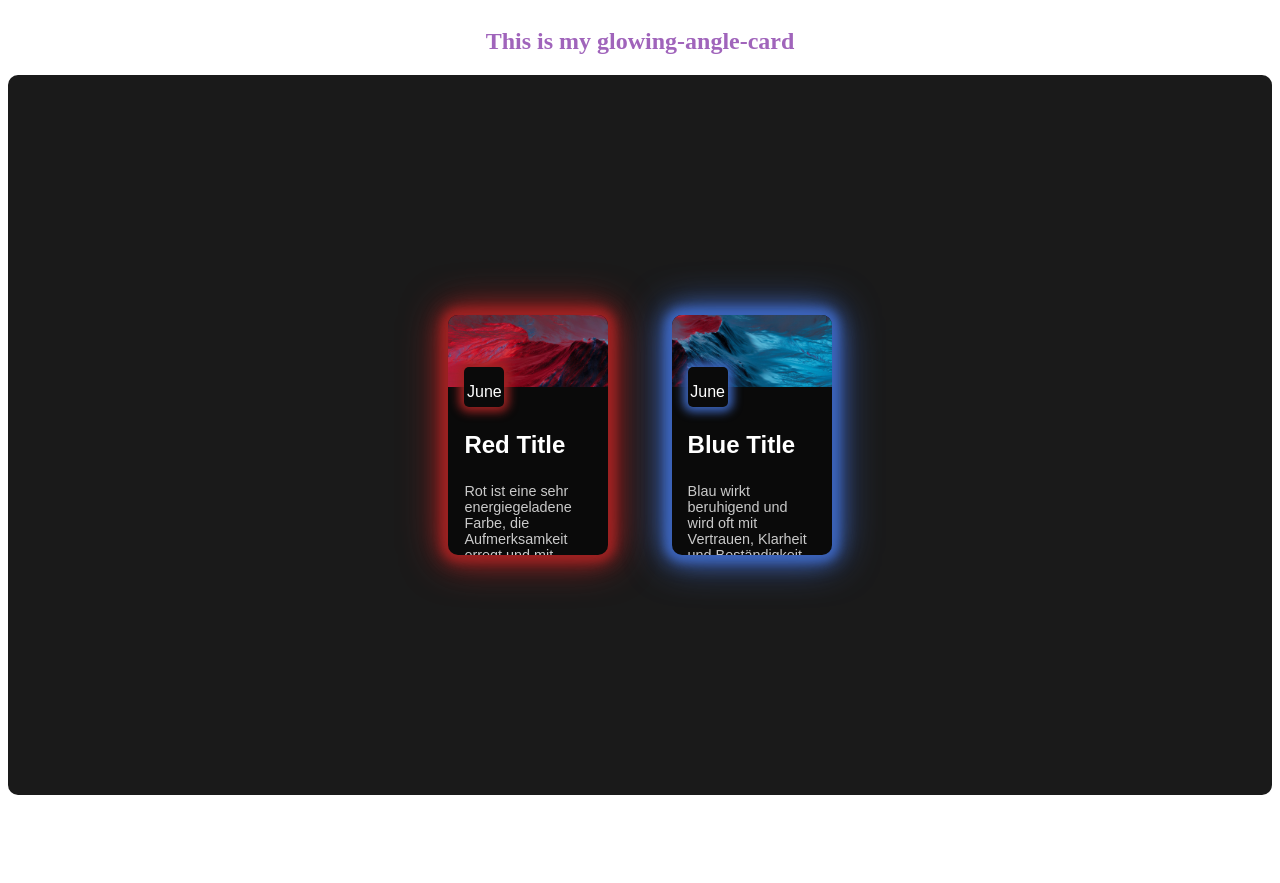
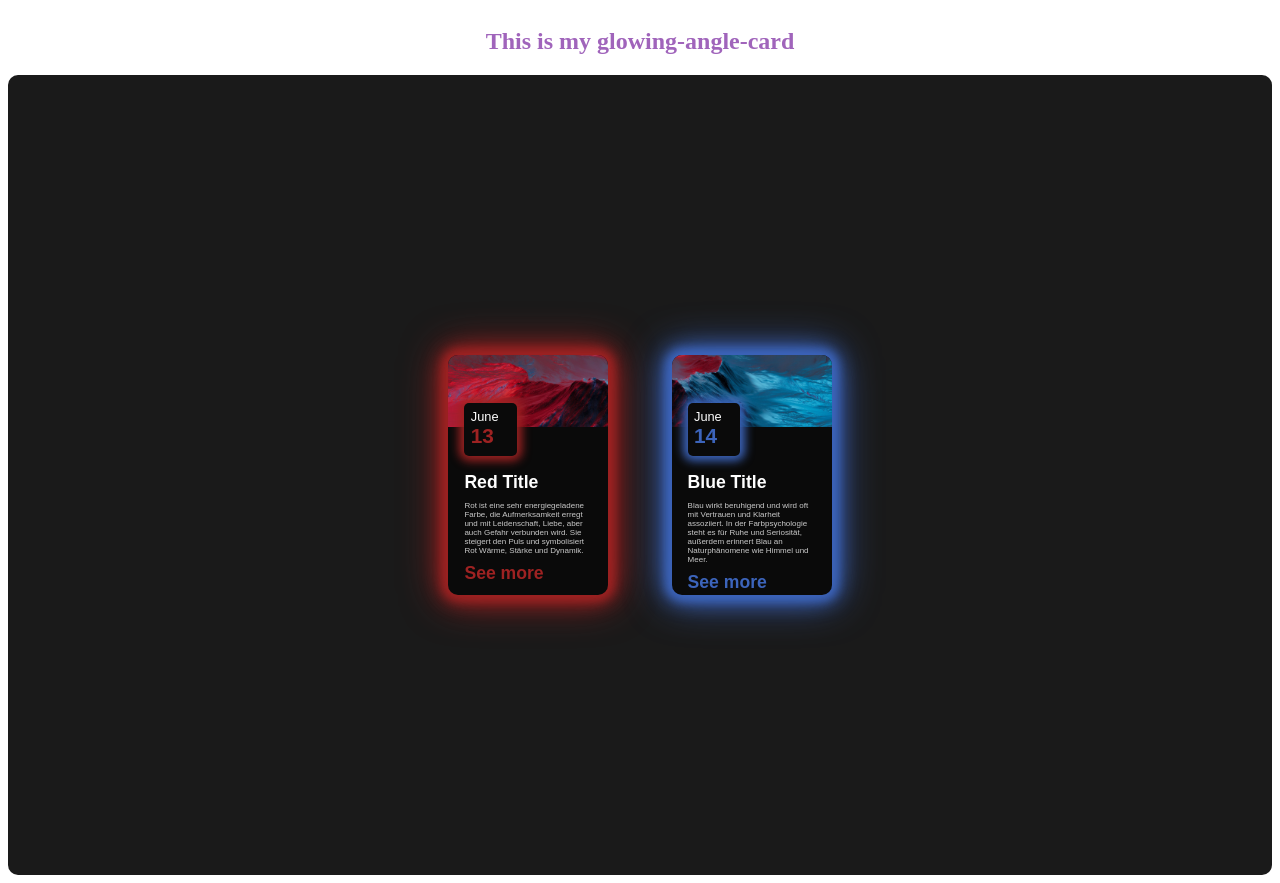
Before and after one commit to RamonaKT/cards-css, a plain HTML site: page frontend/card-designs/glowing-angle-card.html in a window 1280 px wide. Before the commit the page ends 803 px from the top, so only its background shows below. Drawn offline with Linux system fonts and the light colour scheme.

Commit message:
rem instead of vh

```diff
--- a/frontend/card-designs/glowing-angle-card.html
+++ b/frontend/card-designs/glowing-angle-card.html
@@ -1,15 +1,17 @@
 <!DOCTYPE html>
 <html>
   <head>
-        <meta charset = "utf-8" >
-        <title>
-            glowing-angle-card
-        </title>
-        <link rel="stylesheet" type="text/css" href="../styles/glowing-angle-card.css">
+    <meta charset="utf-8" />
+    <title>glowing-angle-card</title>
+    <link
+      rel="stylesheet"
+      type="text/css"
+      href="../styles/glowing-angle-card.css"
+    />
   </head>
   <body>
     <header>
-            <h2>This is my glowing-angle-card </h2>
+      <h2>This is my glowing-angle-card</h2>
     </header>
     <section>
       <div class="red-div">
@@ -17,12 +19,12 @@
           <p class="month-text">June</p>
           <p class="red-day-number">13</p>
         </div>
-                <img src="/frontend/assets/red-cut-wallpaper.jpg" alt="red-hills">
-                <h3 class="red-card-title">
-                    Red Title
-                </h3>
+        <img src="/frontend/assets/red-cut-wallpaper.jpg" alt="red-hills" />
+        <h3 class="red-card-title">Red Title</h3>
         <p class="card-text">
-                    Rot ist eine sehr energiegeladene Farbe, die Aufmerksamkeit erregt und mit Leidenschaft, Liebe, aber auch Gefahr verbunden wird. Sie steigert den Puls und wird daher oft für Warnsignale oder Werbeaktionen eingesetzt. Gleichzeitig symbolisiert Rot Wärme, Stärke und Dynamik.
+          Rot ist eine sehr energiegeladene Farbe, die Aufmerksamkeit erregt und
+          mit Leidenschaft, Liebe, aber auch Gefahr verbunden wird. Sie steigert
+          den Puls und symbolisiert Rot Wärme, Stärke und Dynamik.
         </p>
         <a class="red-link" href="https://www.google.com">See more</a>
       </div>
@@ -32,16 +34,15 @@
           <p class="month-text">June</p>
           <p class="blue-day-number">14</p>
         </div>
-                <img src="/frontend/assets/blue-cut-wallpaper.jpg" alt="blue-hills">
-                <h3 class="blue-card-title">
-                    Blue Title
-                </h3>
+        <img src="/frontend/assets/blue-cut-wallpaper.jpg" alt="blue-hills" />
+        <h3 class="blue-card-title">Blue Title</h3>
         <p class="card-text">
-                    Blau wirkt beruhigend und wird oft mit Vertrauen, Klarheit und Beständigkeit assoziiert. In der Farbpsychologie steht es für Ruhe und Seriosität, weshalb es häufig in Unternehmens-Designs genutzt wird. Außerdem erinnert Blau an Naturphänomene wie Himmel und Meer.
+          Blau wirkt beruhigend und wird oft mit Vertrauen und Klarheit
+          assoziiert. In der Farbpsychologie steht es für Ruhe und Seriosität,
+          außerdem erinnert Blau an Naturphänomene wie Himmel und Meer.
         </p>
         <a class="blue-link" href="https://www.google.com">See more</a>
       </div>
     </section>
-
   </body>
 </html>
--- a/frontend/styles/glowing-angle-card.css
+++ b/frontend/styles/glowing-angle-card.css
@@ -18,7 +18,7 @@ body{
 
 section {
     background-color: var(--color-black-medium);
-    height: 90vh;
+    height: 50rem;
     border-radius: 10px;
     display: flex;
     gap: 5%;
@@ -33,8 +33,8 @@ h2 {
 }
 
 .blue-div, .red-div {
-    height: 30vh;
-    width: 20vh;
+    height: 15rem;
+    width: 10rem;
     border-radius: 10px;
     backdrop-filter: blur(5px);
     overflow: hidden;
@@ -64,14 +64,15 @@ h2 {
 .blue-date-div,
 .red-date-div {
     position: fixed;
-    margin-left: 2vh;
-    margin-top: 6.5vh;
+    margin-left: 1rem;
+    margin-top: 3rem;
     background-color: var(--color-black-dark);
-    width: 5vh;
-    height: 5vh;
+    width: 2.5rem;
+    height: 2.5rem;
+    padding: 0.4rem;
     border-radius: 5px;
     overflow: hidden;
-    justify-items: center;
+    justify-items: left;
     transform-style: preserve-3d;
     transition: transform 0.3s ease;
 
@@ -79,7 +80,7 @@ h2 {
 .blue-date-div:hover,
 .red-date-div:hover {
     cursor: pointer;
-    transform: translateX(2vh) translateY(-0.5vh) translateZ(3vh);
+    transform: translateX(1rem) translateY(-0.5rem) translateZ(2rem);
 }
 .blue-date-div {
     box-shadow: 0 0 10px 5px rgb(60, 100, 187);
@@ -89,14 +90,15 @@ h2 {
 }
 .month-text {
     color: var(--color-white);
-    margin-bottom: 0%;
+    margin: 0%;
     font-family: sans-serif;
+    font-size: 0.8rem;
 }
 .blue-day-number, .red-day-number {
     color: var(--color-white);
     margin-top: 0%;
     font-family: sans-serif;
-    font-size: 2rem;
+    font-size: 1.3rem;
     font-weight: bold;
 }
 .blue-day-number {
@@ -114,33 +116,33 @@ img {
 }
 
 h3 {
-    font-size: 1.5rem;
+    font-size: 1.1rem;
     font-family: sans-serif;
-    margin-left: 2vh;
-    padding-top: 10%;
+    margin-left: 1rem;
+    padding-top: 15%;
+    margin-bottom: 0%;
     color: var(--color-white);
     transform-style: preserve-3d;
     transition: transform 0.3s ease;
 }
 .card-text {
-    margin: 5%;
     color: var(--color-grey-standard);
     font-family: sans-serif;
-    font-size: 0.9rem;
-    margin-left: 2vh;
-    margin-right: 2vh;
+    font-size: 0.5rem;
+    margin-left: 1rem;
+    margin-right: 1rem;
     transform-style: preserve-3d;
     transition: transform 0.3s ease;
 }
 .card-text:hover,
 h3:hover {
     cursor: pointer;
-    transform: translateX(2vh) translateY(-0.5vh) translateZ(3vh);
+    transform: translateX(1rem) translateY(-0.5rem) translateZ(2rem);
 }
 
 .blue-link,
 .red-link {
-    margin-left: 2vh;
+    margin-left: 1rem;
     text-decoration: none;
     font-family: sans-serif;
     font-weight: bolder;
```
Lines whose indentation alone changed are shown as unchanged.
